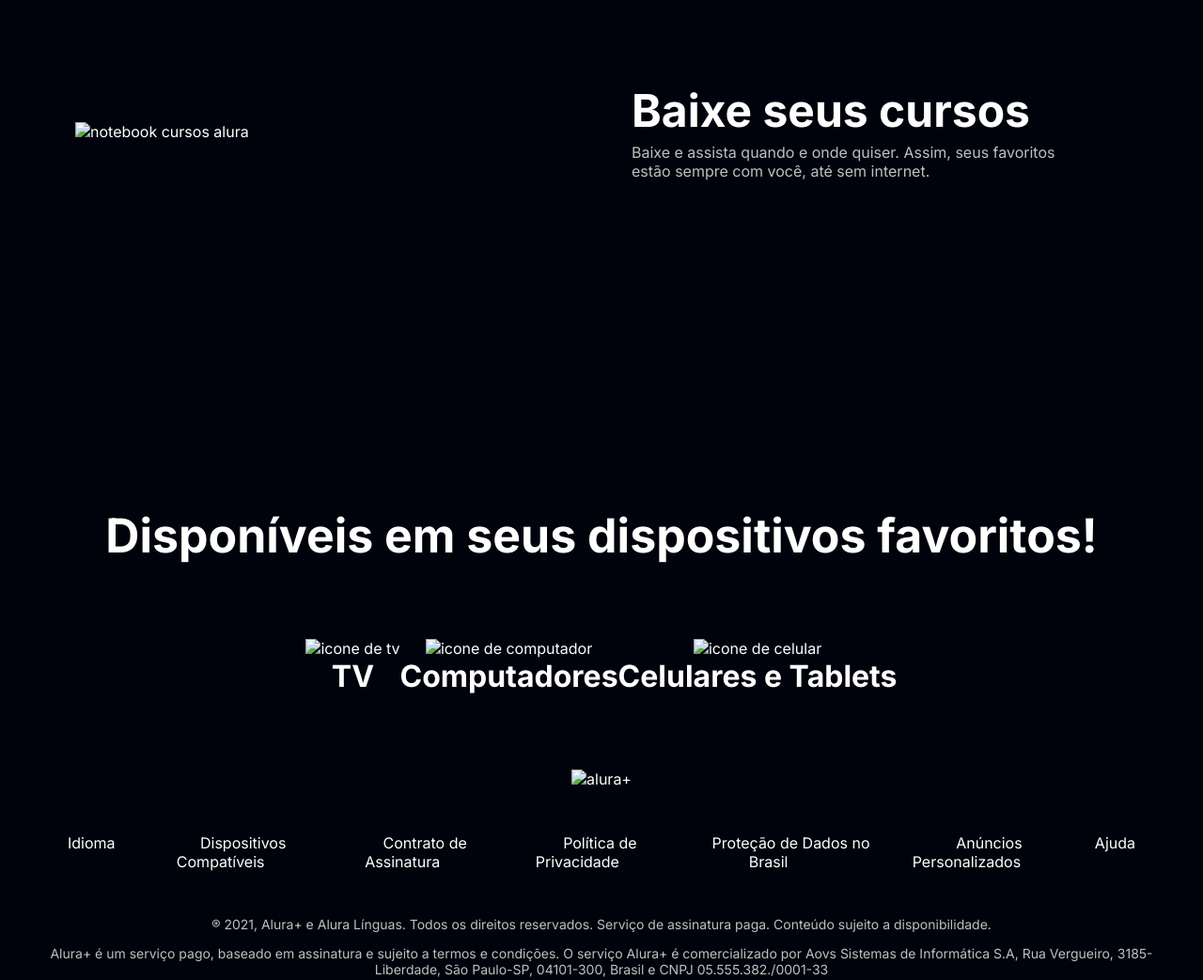
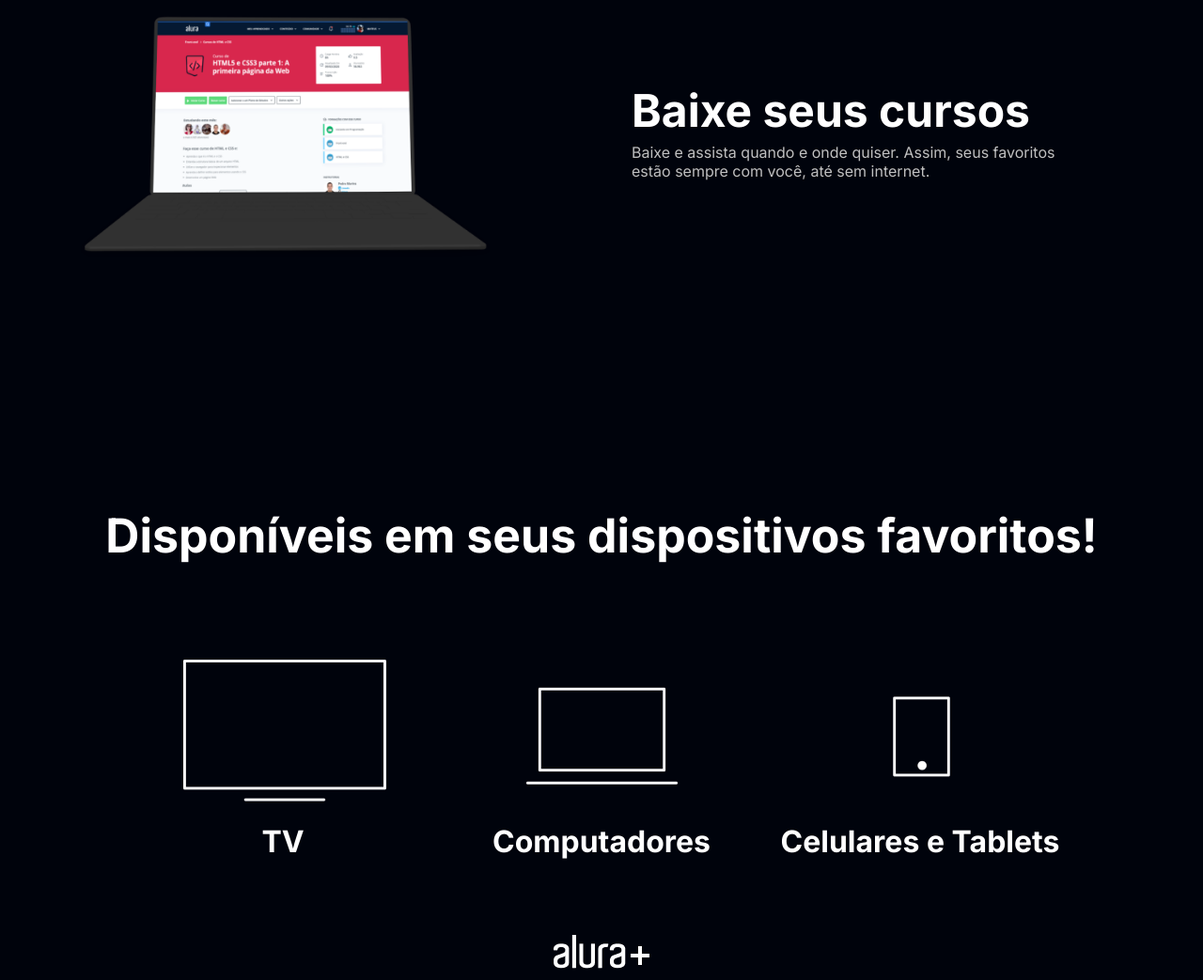
Before and after one commit to paolalapola-alt/Alura_Plus, a plain HTML site: page index.html in a window 1280 px wide. Shown: the part 2660-3703 px from the top of the page at 94% size. Drawn offline with Linux system fonts and the light colour scheme; files whose address does not match are found by name.

Commit message:
Update index.html

```diff
--- a/index.html
+++ b/index.html
@@ -36,11 +36,11 @@
                 <p class="descricao_texto">Só o Combo+ oferece Alura+ e Alura Língua juntos para você ter acesso a cursos de diversas áreas da tecnologia e aprenderningles ou espanhol, onde e como quiser.</p>
                 <a href="https://www.alura.com.br/?srsltid=AfmBOophVPld2xZgJ_QhnPpkY3F1M469ISUGGn8mcGLHW0Zg9OaaVw_p" class="container__botao botao_secundario">Assine o combo.</a>
             </div>
-            <img src="img/Telas.png" alt="telas com alura aberto" class="secundario_imagem">
+            <img src="Telas.png" alt="telas com alura aberto" class="secundario_imagem">
         </section>
 
         <section class="container secundario">
-            <img src="img/Notebook.png" alt="notebook cursos alura" class="secundario_imagem">
+            <img src="Notebook.png" alt="notebook cursos alura" class="secundario_imagem">
             <div class="container_descricao">
                 <h2 class="descricao_titulo">Baixe seus cursos</h2>
                 <p class="descricao_texto">Baixe e assista quando e onde quiser. Assim, seus favoritos estão sempre com você, até sem internet.</p>
@@ -52,17 +52,17 @@
 
             <ul class="dispositivos_lista">
                 <li>
-                    <img src="img/Tv.png" alt="icone de tv">
+                    <img src="Tv.png" alt="icone de tv">
                     <h3 class="lista_itens">TV</h3>
                 </li>
 
                 <li>
-                    <img src="img/Computador.png" alt="icone de computador">
+                    <img src="Computador.png" alt="icone de computador">
                     <h3 class="lista_itens">Computadores</h3>
                 </li>
 
                 <li>
-                    <img src="img/Celular.png" alt="icone de celular">
+                    <img src="Celular.png" alt="icone de celular">
                     <h3 class="lista_itens">Celulares e Tablets</h3>
                 </li>
             </ul>
@@ -70,7 +70,7 @@
         </section>
 
         <footer class="rodape">
-            <img src="img/Logo.png" alt="alura+" class="rodape_logo">
+            <img src="Logo.png" alt="alura+" class="rodape_logo">
 
             <ul class="rodape_lista">
                 <li class="lista_link">
```
